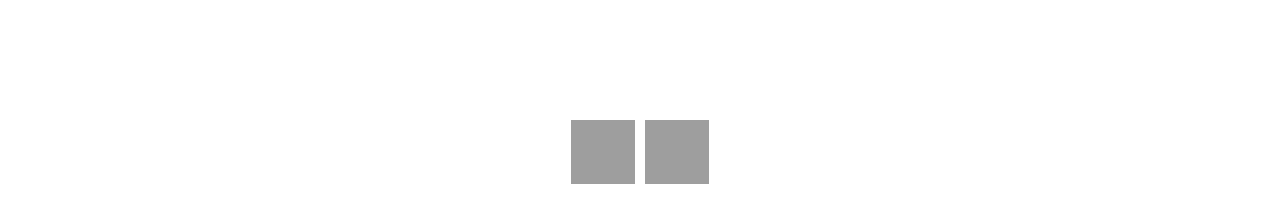
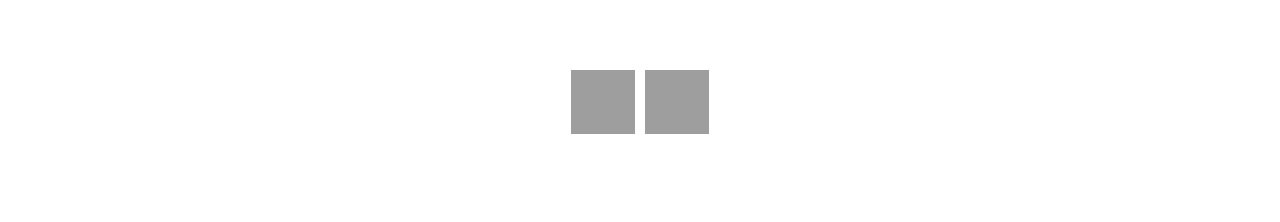
Before and after one commit to mzs21/button-hover-animation, a plain HTML site: page index.html in a window 1280 px wide. Shown: the part 356-578 px from the top of the page. Drawn offline with Linux system fonts and the light colour scheme; grey boxes are pictures that could not be loaded.

Commit message:
Bug fixed

```diff
--- a/scss/partial/_variable.scss
+++ b/scss/partial/_variable.scss
@@ -1,7 +1,7 @@
 $backgroundColor: darken($color: white, $amount: 30%);
 $borderSize: 4px;
 
-$media-desktop-large: "only screen and (min-width : 1024px)";
+$media-desktop-large: "only screen and (min-width : 1440px)";
 $media-desktop: "only screen and (max-width : 1024px)";
 $media-tablet: "only screen and (max-width : 768px)";
 $media-mobile-galaxy-fold: "only screen and (max-width : 280px)";
```
Also changed, not shown: css/style.css.
